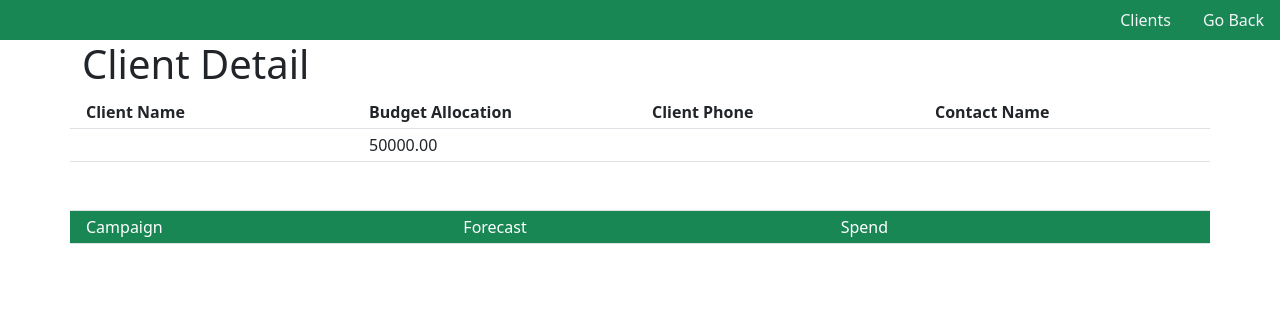
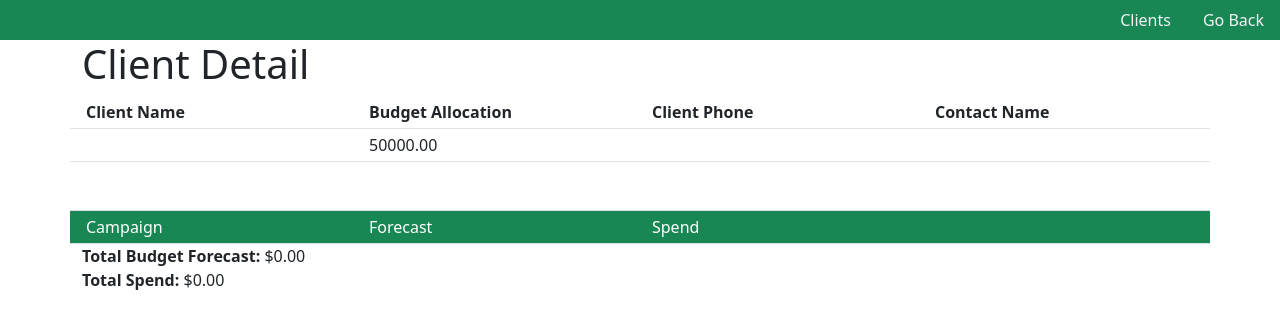
Before and after one commit to wanye71/Budget_Planner, a Django app: template budgetplanner-project/clients/templates/client/client_detail.html in a window 1280 px wide. Shown: the top 329 px of the page. Run offline with Django 5.2, Linux system fonts and the light colour scheme; the template is opened without the code that fills it, so the values that code supplies are empty; some libraries are stand-ins or nearby versions.

Commit message:
client detail and campaign detail update

```diff
--- a/budgetplanner-project/clients/templates/client/client_detail.html
+++ b/budgetplanner-project/clients/templates/client/client_detail.html
@@ -36,7 +36,7 @@
 
     <div class="row row row-cols-3 border-bottom p-4"></div>
 
-    <div class="row row row-cols-3 border-bottom p-1 bg-success">
+    <div class="row row row-cols-4 border-bottom p-1 bg-success">
 
         <div class="col">
             <div class="column-header text-white">Campaign</div>
@@ -50,14 +50,52 @@
     </div>
 
     {% for campaign in campaigns %}
-    <div class="row row row-cols-3 border-start p-1">
+    <div class="row row row-cols-4 border-start p-1" data-budget-forecast="{{ campaign.budget_forecast }}" data-budget-amount="{{ campaign.budget_amount }}">
         <div class="col">
             <a href="{% url 'campaign-detail' campaign.pk %}">{{ campaign.campaign_name }}</a>
         </div>
-        <div class="col"></div>
+        <div class="col budget-forecast">${{ campaign.budget_forecast }}</div>
+        <div class="col budget-amount"><p>${{ campaign.budget_amount }}</p> </div>
+    </div>
+    {% endfor %}
+
+    <div class="row">
         <div class="col">
-            <p>${{ campaign.budget_amount }}</p>
+            <strong>Total Budget Forecast: </strong>$<span id="total-budget-forecast">0.00</span>
         </div>
     </div>
-    {% endfor %}
+    <div class="row">
+        <div class="col">
+            <strong>Total Spend: </strong>$<span id="total-budget-amount">0.00</span>
+        </div>
+    </div>
+    <script>
+        document.addEventListener("DOMContentLoaded", function() {
+            let totalBudgetForecast = 0;
+            let totalBudgetAmount = 0;
+            document.querySelectorAll("[data-budget-forecast]").forEach(function(row) {
+                const budgetForecastElement = row.querySelector('.budget-forecast');
+                const budgetAmountElement = row.querySelector('.budget-amount');
+
+                const budgetForecast = parseFloat(row.getAttribute("data-budget-forecast")) || 0;
+                const budgetAmount = parseFloat(row.getAttribute("data-budget-amount")) || 0;
+
+                totalBudgetForecast += budgetForecast;
+                totalBudgetAmount += budgetAmount;
+
+                if (budgetAmount > budgetForecast) {
+                    budgetForecastElement.style.color = 'red';
+                }
+            });
+            document.getElementById("total-budget-forecast").innerText = totalBudgetForecast.toFixed(2);
+            document.getElementById("total-budget-amount").innerText = totalBudgetAmount.toFixed(2);
+        });
+    </script>
+
+    {% comment %} <div class="row row row-cols-4 p-1">
+        <div class="col border"></div>
+        <div class="col border"></div>
+        <div class="col border"></div>
+        <div class="col border"></div>
+    </div> {% endcomment %}
 {% endblock %}
```
Also changed, not shown: budgetplanner-project/clients/templates/client/campaign_detail.html (+4 -20 lines), budgetplanner-project/db.sqlite3.
